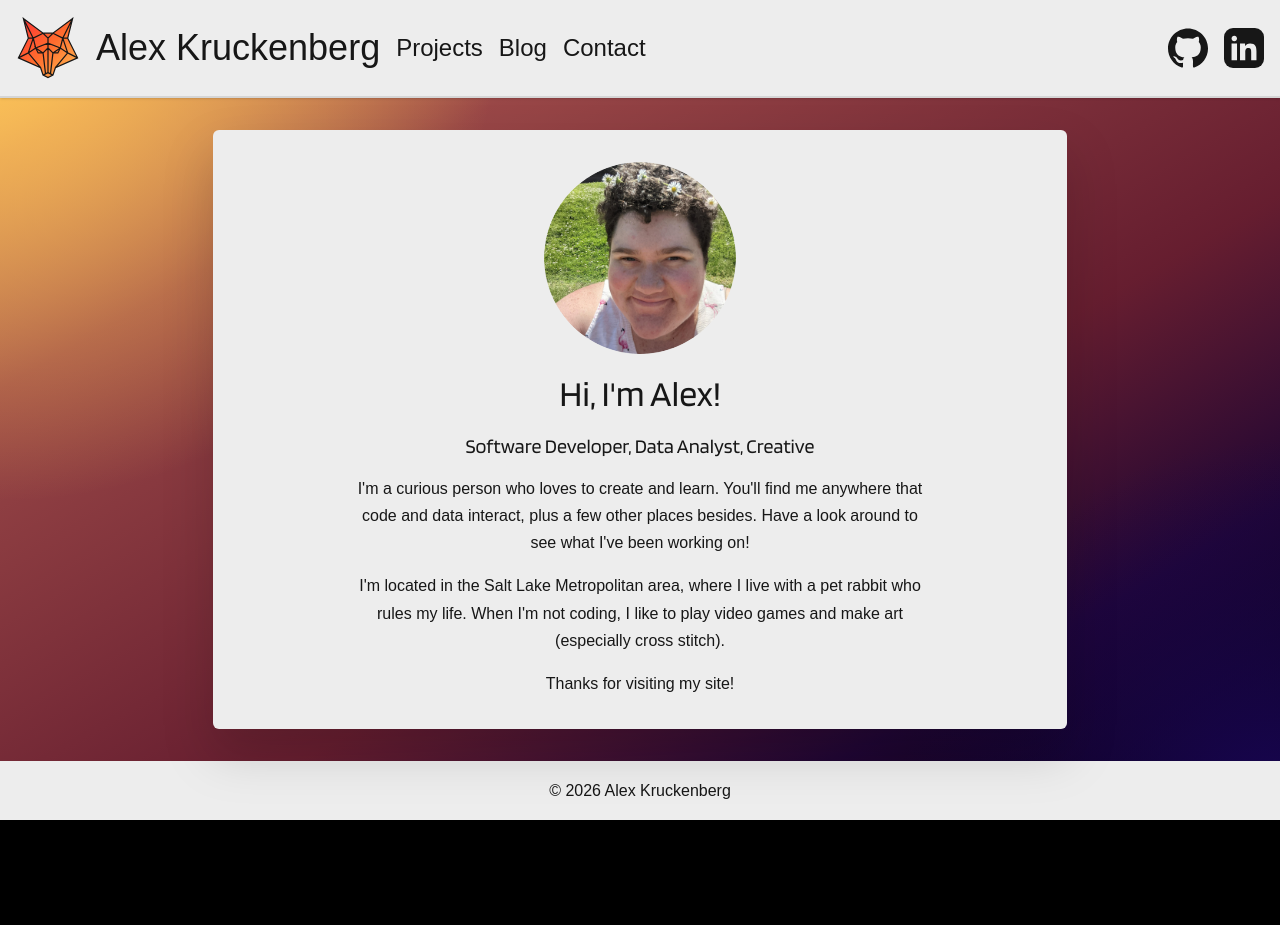
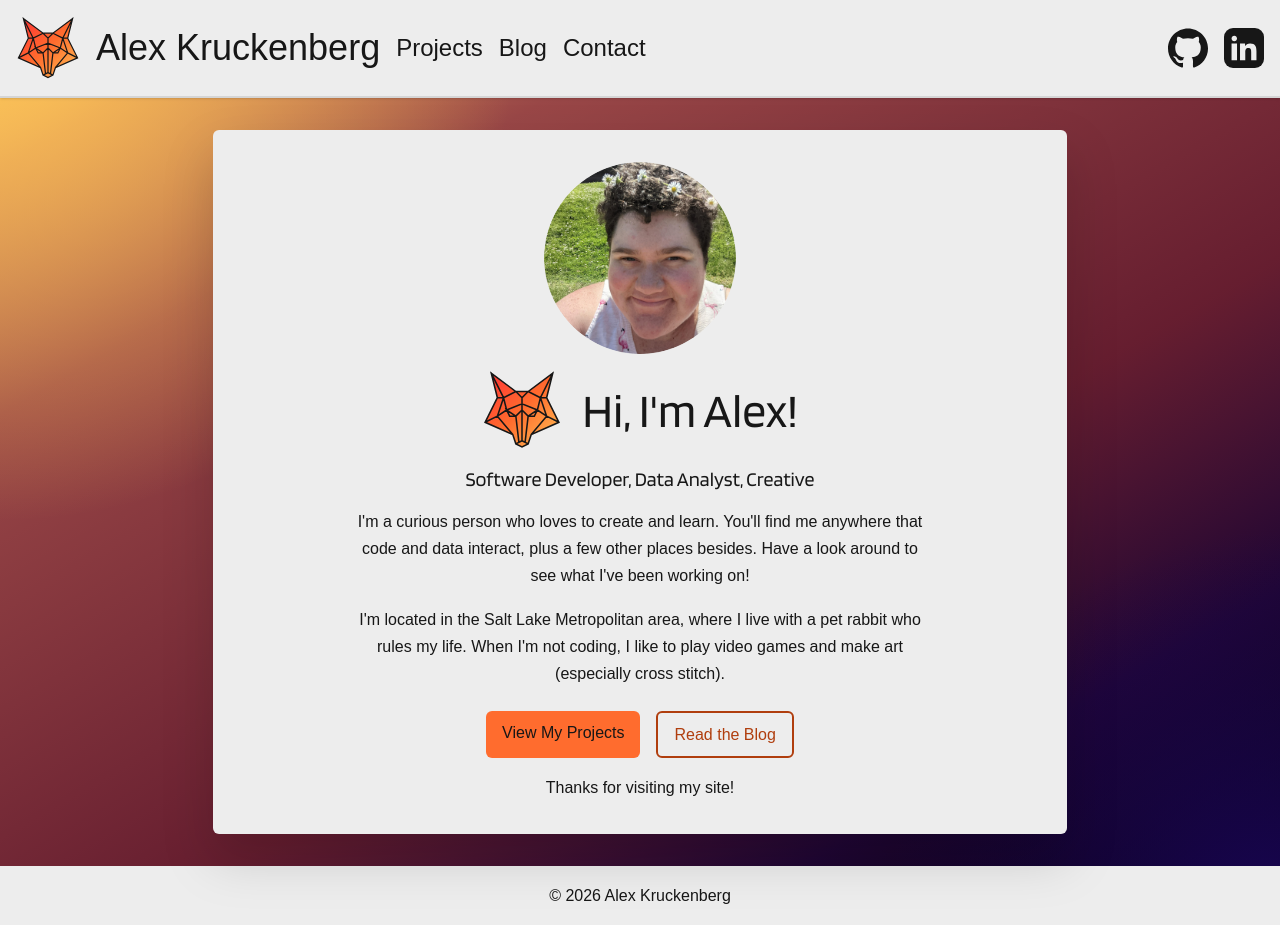
Before and after one commit to shroommu/portfolio-site-2026, a Next.js app: page / in a window 1280 px wide. Before the commit the page ends 820 px from the top, so only its background shows below. Built offline with nearby package versions, Linux system fonts and the light colour scheme; a web font is replaced by a local one.

Commit message:
feature fox logo and add ctas to homepage

```diff
--- a/app/page.tsx
+++ b/app/page.tsx
@@ -1,4 +1,7 @@
 import Image from "next/image";
+import Link from "next/link";
+
+import FoxLogo from "@/components/FoxLogo";
 
 export default function Home() {
   return (
@@ -11,7 +14,15 @@ export default function Home() {
         priority
         className="w-48 h-48 rounded-full"
       />
-      <h1 className="text-step-5 text-center">Hi, I&apos;m Alex!</h1>
+      <div className="flex items-center justify-center gap-3 md:gap-5">
+        <FoxLogo
+          gradientId="logoGradient-hero"
+          className="w-14 md:w-20 shrink-0"
+        />
+        <h1 className="text-step-5 md:text-step-6 text-center">
+          Hi, I&apos;m Alex!
+        </h1>
+      </div>
       <h2 className="text-step-2 text-center" data-testid="greeting-subheader">
         Software Developer, Data Analyst, Creative
       </h2>
@@ -25,6 +36,20 @@ export default function Home() {
         pet rabbit who rules my life. When I&apos;m not coding, I like to play
         video games and make art (especially cross stitch).
       </p>
+      <div className="flex flex-wrap justify-center gap-4 mt-2">
+        <Link
+          href="/projects"
+          className="px-4 py-2 bg-[var(--theme-color-accent)] text-[var(--on-accent)] rounded-md hover:bg-[var(--theme-color-accent-light)]"
+        >
+          View My Projects
+        </Link>
+        <Link
+          href="/blog"
+          className="px-4 py-2 border-2 border-[var(--theme-color-link)] text-[var(--theme-color-link)] rounded-md hover:underline"
+        >
+          Read the Blog
+        </Link>
+      </div>
       <p className="text-center">Thanks for visiting my site!</p>
     </div>
   );
--- a/components/AppHeader.tsx
+++ b/components/AppHeader.tsx
@@ -2,6 +2,8 @@
 
 import Link from "next/link";
 import { useEffect, useRef, useState } from "react";
+
+import FoxLogo from "@/components/FoxLogo";
 
 const navLinks = [
   { href: "/projects", label: "Projects" },
@@ -130,30 +132,7 @@ export default function AppHeader() {
         className="flex items-center"
         aria-label="Alex Kruckenberg — home"
       >
-        <svg
-          xmlns="http://www.w3.org/2000/svg"
-          viewBox="-0.5 -0.5 13 13"
-          aria-hidden="true"
-          className="w-16 stroke-[var(--foreground)] stroke-[0.25px] [stroke-linecap:round]"
-        >
-          <defs>
-            <linearGradient
-              id="logoGradient"
-              x1="0%"
-              y1="0%"
-              x2="100%"
-              y2="100%"
-            >
-              <stop offset="0%" stopColor="var(--theme-color-primary)" />
-              <stop offset="50%" stopColor="var(--theme-color-secondary)" />
-              <stop offset="100%" stopColor="var(--theme-color-tertiary)" />
-            </linearGradient>
-          </defs>
-          <path
-            d="M 1 0 L 2 4 L 0 8 L 4.5 10 L 5 11.5 L 6 12 L 7 11.5 L 7.5 10 L 12 8 L 10 4 L 11 0 L 7 3 L 5 3 Z L 3 4 M 6 11 L 6 11 M 6 11 L 6 11 M 12 8 L 10 7 M 0 8 L 2 7 M 2 7 L 2 7 L 3 4 M 10 7 L 9 4 M 6 11 L 6 4 M 5 7 L 3.5 6 L 4 7 L 5 7 M 7 7 L 8.5 6 L 7 7 M 11 0 L 9 4 L 10 4 M 2 7 L 4.5 10 M 10 7 L 7.5 10 M 3.5 6 L 3 4 M 8.5 6 L 9 4 M 5 7 L 5.5 11.25 M 7 7 L 6.5 11.25 M 2 7 L 3.5 6 M 10 7 L 8.5 6 L 6 5 L 3.5 6 M 3 4 L 5 3 M 9 4 L 7 3 M 6 4 L 5 3 M 6 4 L 7 3 M 5 7 L 6 6 L 6 6 M 7 7 L 6 6 M 3 4 L 2 4 M 5 11.5 L 6 11 M 7 11.5 L 6 11 M 7 7 L 8 7 L 8.5 6"
-            fill="url(#logoGradient)"
-          />
-        </svg>
+        <FoxLogo gradientId="logoGradient-header" className="w-16" />
       </Link>
       <Link href="/" className="flex items-center">
         <p className="text-step-4 leading-[32px] md:leading-auto md:text-step-5 text-[var(--foreground)] text-center hover:underline hover:text-decoration-[var(--foreground)] font-[var(--font-blinker)]">
--- /dev/null
+++ b/components/FoxLogo.tsx
@@ -0,0 +1,29 @@
+export default function FoxLogo({
+  gradientId,
+  className = "",
+}: {
+  /** Used as the SVG gradient id — must be unique per page. */
+  gradientId: string;
+  className?: string;
+}) {
+  return (
+    <svg
+      xmlns="http://www.w3.org/2000/svg"
+      viewBox="-0.5 -0.5 13 13"
+      aria-hidden="true"
+      className={`stroke-[var(--foreground)] stroke-[0.25px] [stroke-linecap:round] ${className}`}
+    >
+      <defs>
+        <linearGradient id={gradientId} x1="0%" y1="0%" x2="100%" y2="100%">
+          <stop offset="0%" stopColor="var(--theme-color-primary)" />
+          <stop offset="50%" stopColor="var(--theme-color-secondary)" />
+          <stop offset="100%" stopColor="var(--theme-color-tertiary)" />
+        </linearGradient>
+      </defs>
+      <path
+        d="M 1 0 L 2 4 L 0 8 L 4.5 10 L 5 11.5 L 6 12 L 7 11.5 L 7.5 10 L 12 8 L 10 4 L 11 0 L 7 3 L 5 3 Z L 3 4 M 6 11 L 6 11 M 6 11 L 6 11 M 12 8 L 10 7 M 0 8 L 2 7 M 2 7 L 2 7 L 3 4 M 10 7 L 9 4 M 6 11 L 6 4 M 5 7 L 3.5 6 L 4 7 L 5 7 M 7 7 L 8.5 6 L 7 7 M 11 0 L 9 4 L 10 4 M 2 7 L 4.5 10 M 10 7 L 7.5 10 M 3.5 6 L 3 4 M 8.5 6 L 9 4 M 5 7 L 5.5 11.25 M 7 7 L 6.5 11.25 M 2 7 L 3.5 6 M 10 7 L 8.5 6 L 6 5 L 3.5 6 M 3 4 L 5 3 M 9 4 L 7 3 M 6 4 L 5 3 M 6 4 L 7 3 M 5 7 L 6 6 L 6 6 M 7 7 L 6 6 M 3 4 L 2 4 M 5 11.5 L 6 11 M 7 11.5 L 6 11 M 7 7 L 8 7 L 8.5 6"
+        fill={`url(#${gradientId})`}
+      />
+    </svg>
+  );
+}
```
